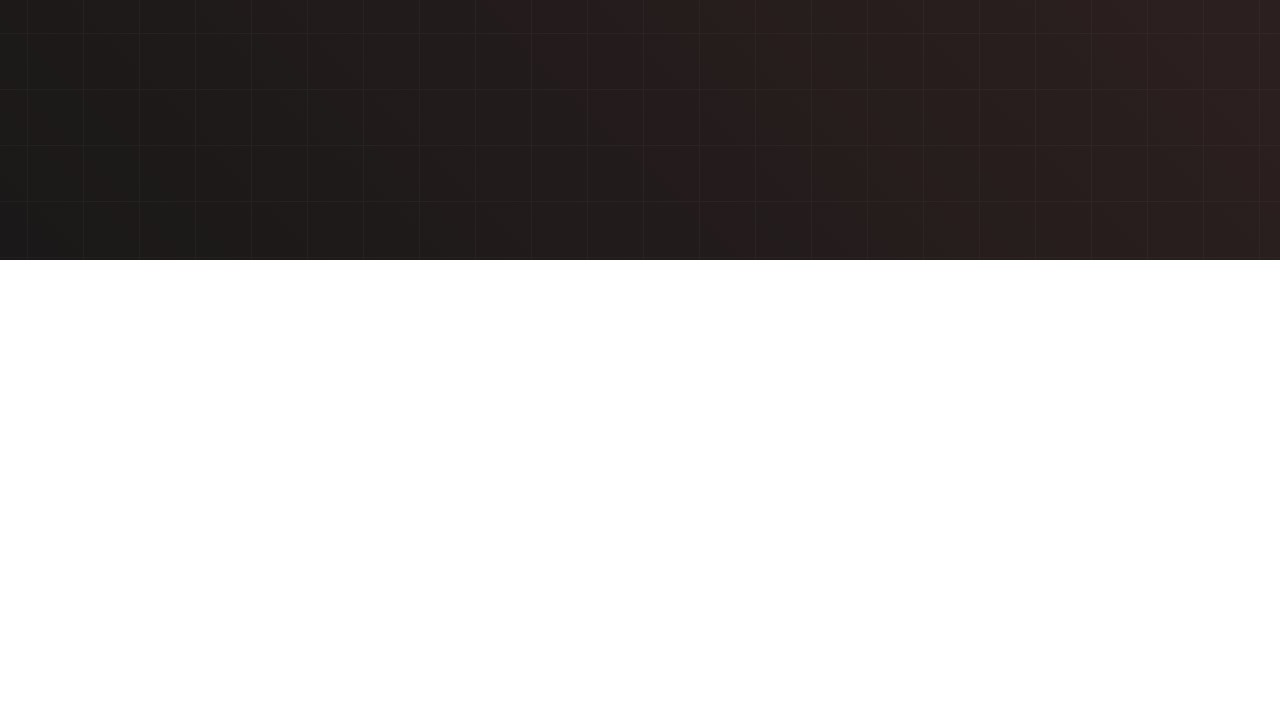
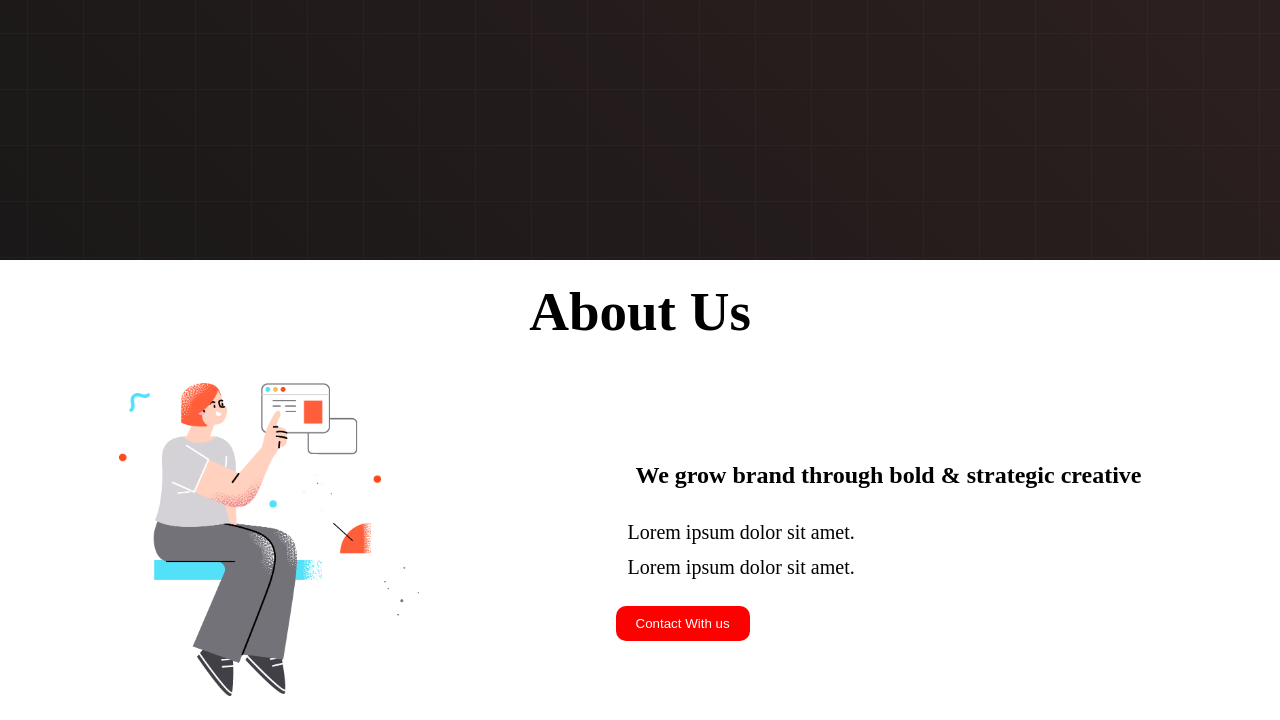
Before and after one commit to habib33-3/landing_page, a plain HTML site: page index.html in a window 1280 px wide. Shown: the part 608-1328 px from the top of the page. Before the commit the page ends 868 px from the top, so only its background shows below. Drawn offline with Linux system fonts and the light colour scheme.

Commit message:
about-us

```diff
--- a/index.html
+++ b/index.html
@@ -45,6 +45,26 @@
                 </div>
             </div>
         </section>
+
+        <section>
+            <h1 class="title about-title">About Us</h1>
+            <div class="about-container">
+                <div class="about-photo">
+                    <img src="images/section.png" alt="" class="banner-img">
+                </div>
+
+                <div class="about-text">
+                    <h2>We grow brand through bold & strategic creative</h2>
+
+                    <p class="info">Lorem ipsum dolor sit amet.</p>
+                    <p class="info">Lorem ipsum dolor sit amet.</p>
+
+                    <button class="btn">Contact With us</button>
+                </div>
+
+            </div>
+        </section>
+
     </main>
 
     <footer>
--- a/style.css
+++ b/style.css
@@ -65,6 +65,30 @@
   border-radius: 10px;
 }
 
-.btn:hover{
-    color: rgb(170, 25, 214);
+.btn:hover {
+  color: rgb(170, 25, 214);
 }
+
+.about-title{
+  text-align: center;
+  padding: 20px;
+}
+
+.about-container {
+  display: flex;
+  align-items: center;
+  justify-content: space-around;
+  padding: 20px;
+}
+
+h2{
+  padding: 20px;
+}
+
+.about-text .btn{
+  margin-top: 15px;
+}
+.info{
+  font-size:  20px;
+  margin: 12px;
+}
```
